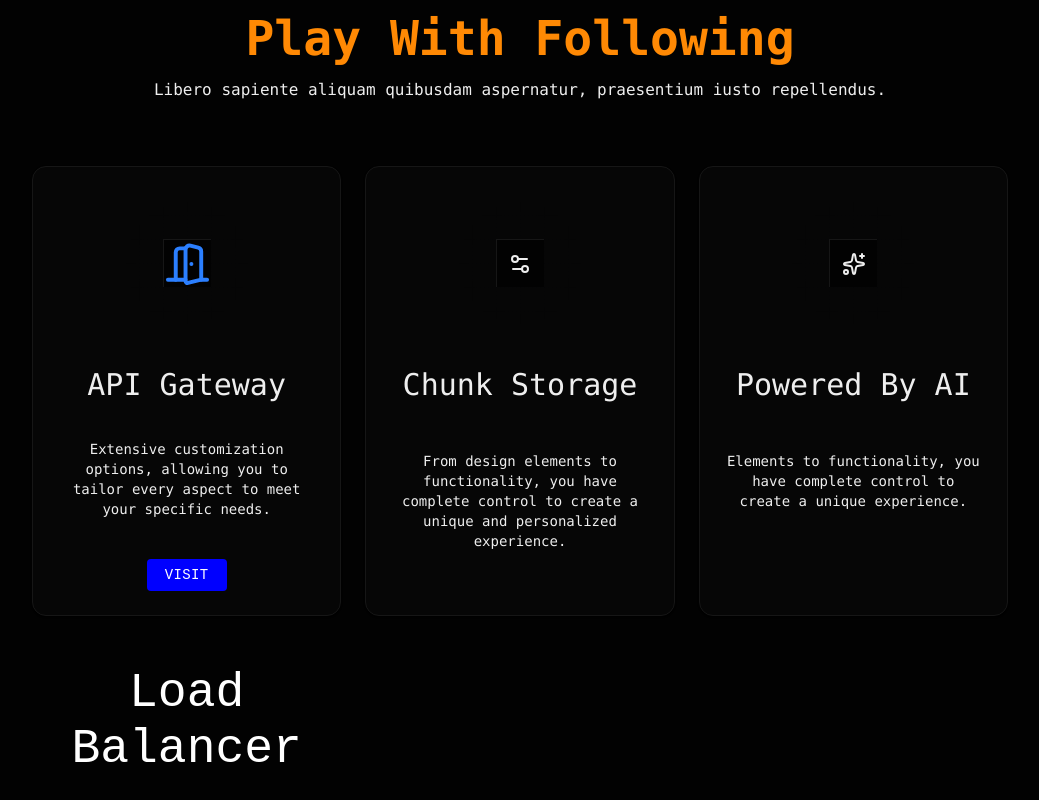
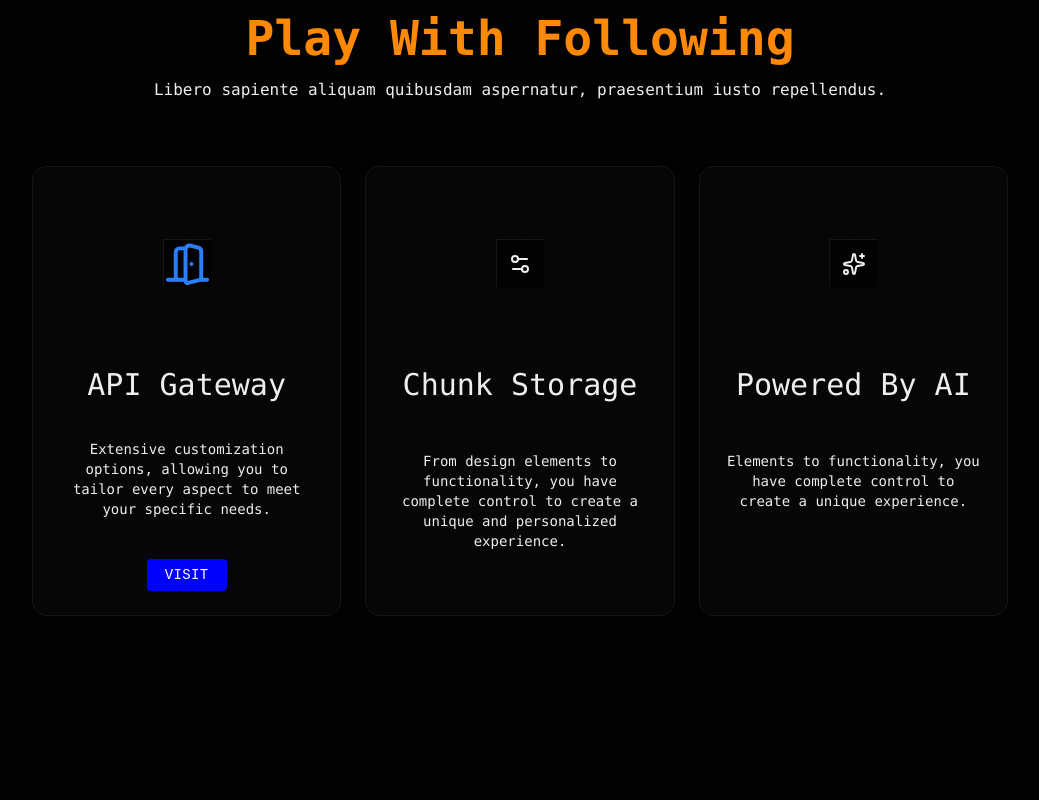
Before and after one commit to AmanBani/Intelligent-API-Gateway, a Next.js app in the folder frontend/: page / in a window 1280 px wide. Shown: the part 914-1714 px from the top of the page, without its empty margins (120-1159 px from the left). After the commit the page ends 1658 px from the top, so only its background shows below. Built offline with nearby package versions, Linux system fonts and the light colour scheme.

Commit message:
made cahnges to featutes-1

```diff
--- a/frontend/components/features-1.tsx
+++ b/frontend/components/features-1.tsx
@@ -77,12 +77,6 @@ export default function Features({ className = "" }) {
                         </CardContent>
 
                     </Card>
-                    <Typography
-                                variant="h3"
-                              sx={{ color: "white", fontFamily: "monospace", writingMode: "sideways-lr", textOrientation: "upright", padding: "25px", justifyContent : "center", alignItems: "center", alignContent: "center", }}
-                              >
-                                Load Balancer
-                              </Typography>
                 </div>
             </div>
         </section>
```
